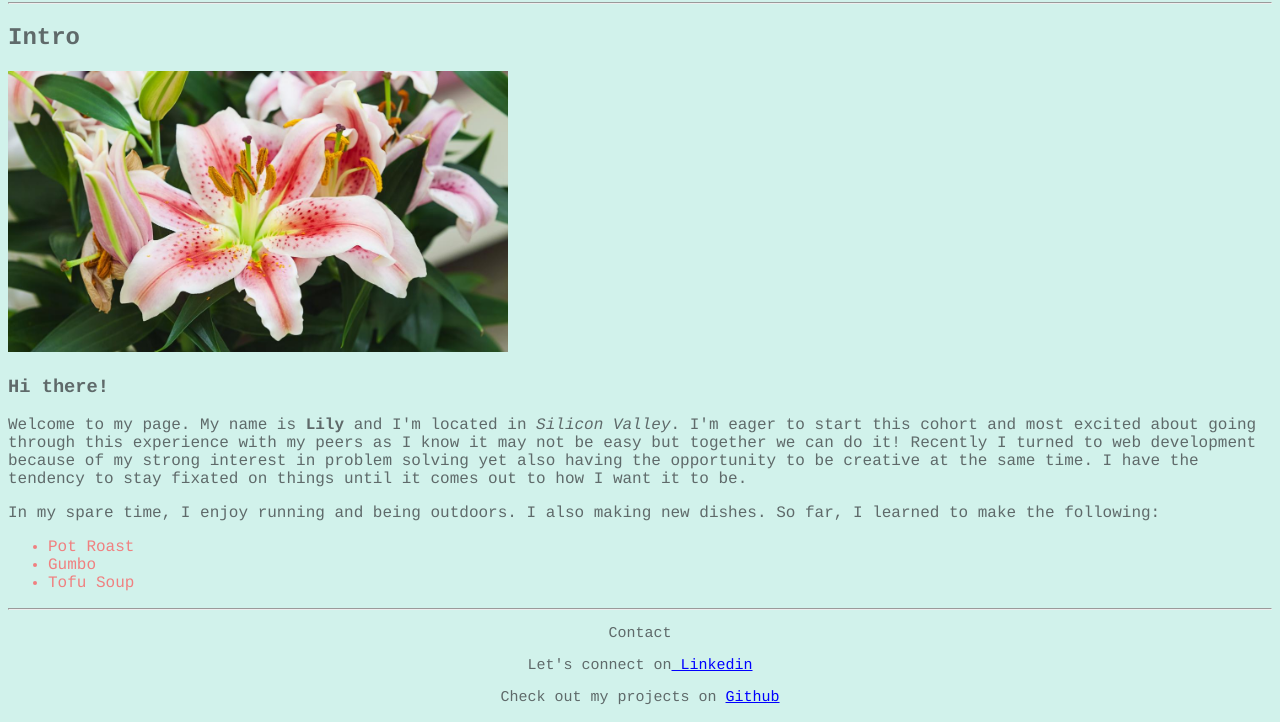
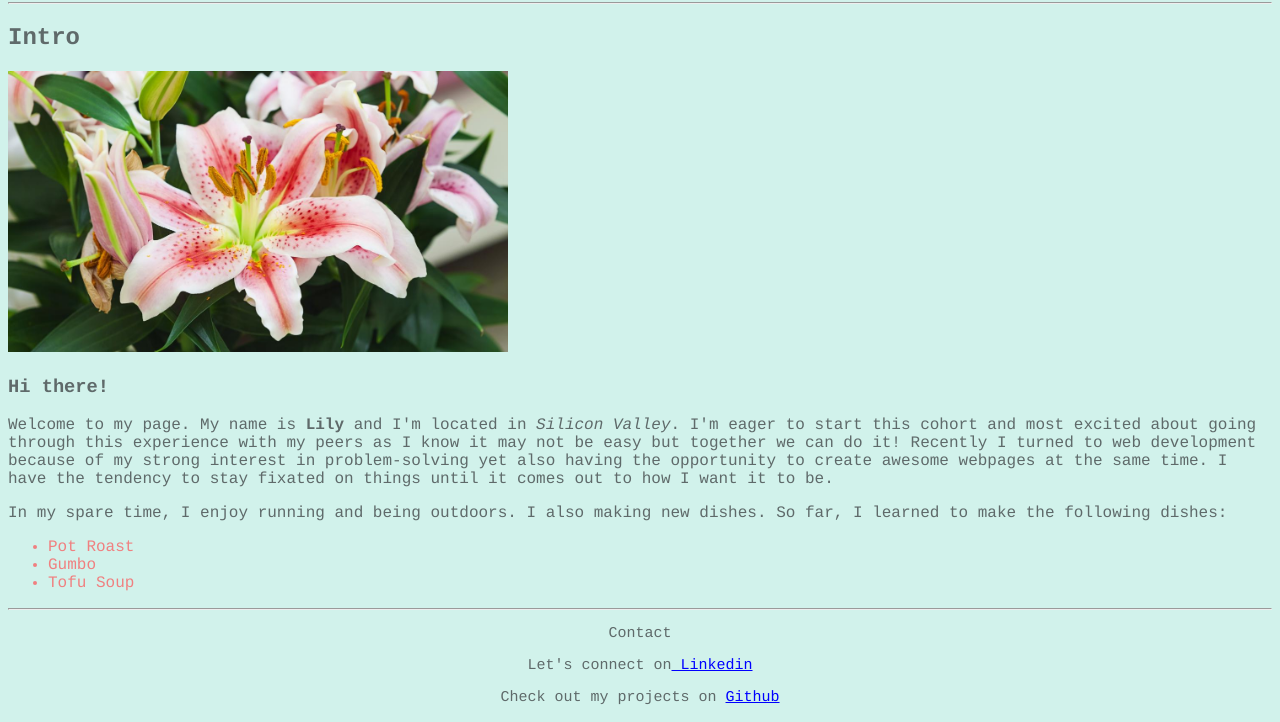
Before and after one commit to lilylilykins/portfolio, a plain HTML site: page index.html in a window 1280 px wide. Shown: the part 78-800 px from the top of the page. Drawn offline with Linux system fonts and the light colour scheme.

Commit message:
Update index.html

```diff
--- a/index.html
+++ b/index.html
@@ -17,8 +17,8 @@
   <article>
   <h2 class="intro">Intro</h2>
     <img src="lillies.jpeg" width="500" alt="lillies">
-<h3> Hi there!</h3>Welcome to my page. My name is <b>Lily</b> and I'm located in <i>Silicon Valley</i>. I'm eager to start this cohort and most excited about going through this experience with my peers as I know it may not be easy but together we can do it! Recently I turned to web development because of my strong interest in problem solving yet also having the opportunity to be creative at the same time. I have the tendency to stay fixated on things until it comes out to how I want it to be.
-<p> In my spare time, I enjoy running and being outdoors. I also making new dishes. So far, I learned to make the following:</p>
+<h3> Hi there!</h3>Welcome to my page. My name is <b>Lily</b> and I'm located in <i>Silicon Valley</i>. I'm eager to start this cohort and most excited about going through this experience with my peers as I know it may not be easy but together we can do it! Recently I turned to web development because of my strong interest in problem-solving yet also having the opportunity to create awesome webpages at the same time. I have the tendency to stay fixated on things until it comes out to how I want it to be.
+<p> In my spare time, I enjoy running and being outdoors. I also making new dishes. So far, I learned to make the following dishes:</p>
   <ul style="color: lightcoral;">
   <li> Pot Roast</li>
   <li>Gumbo </li>
```
